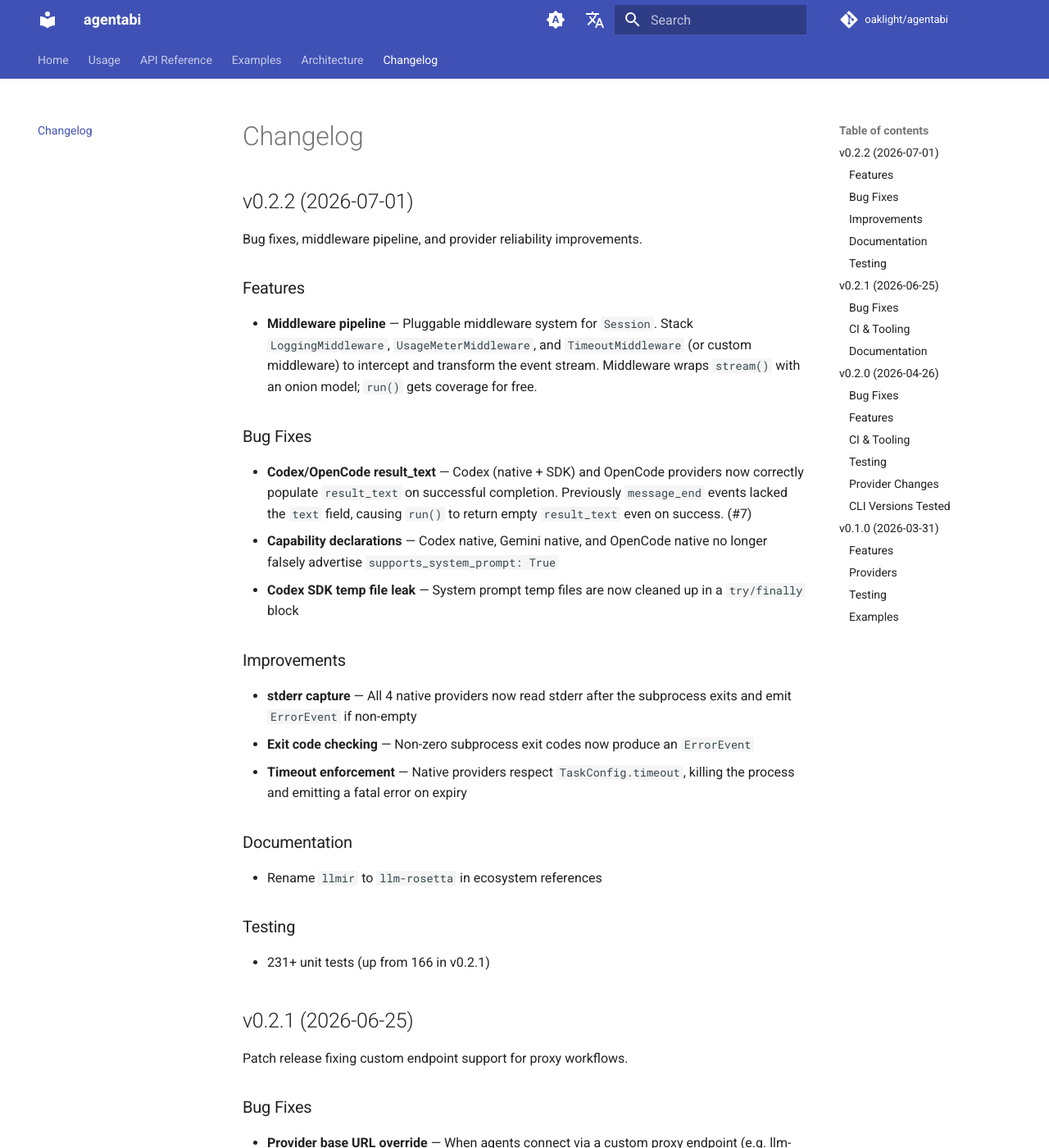
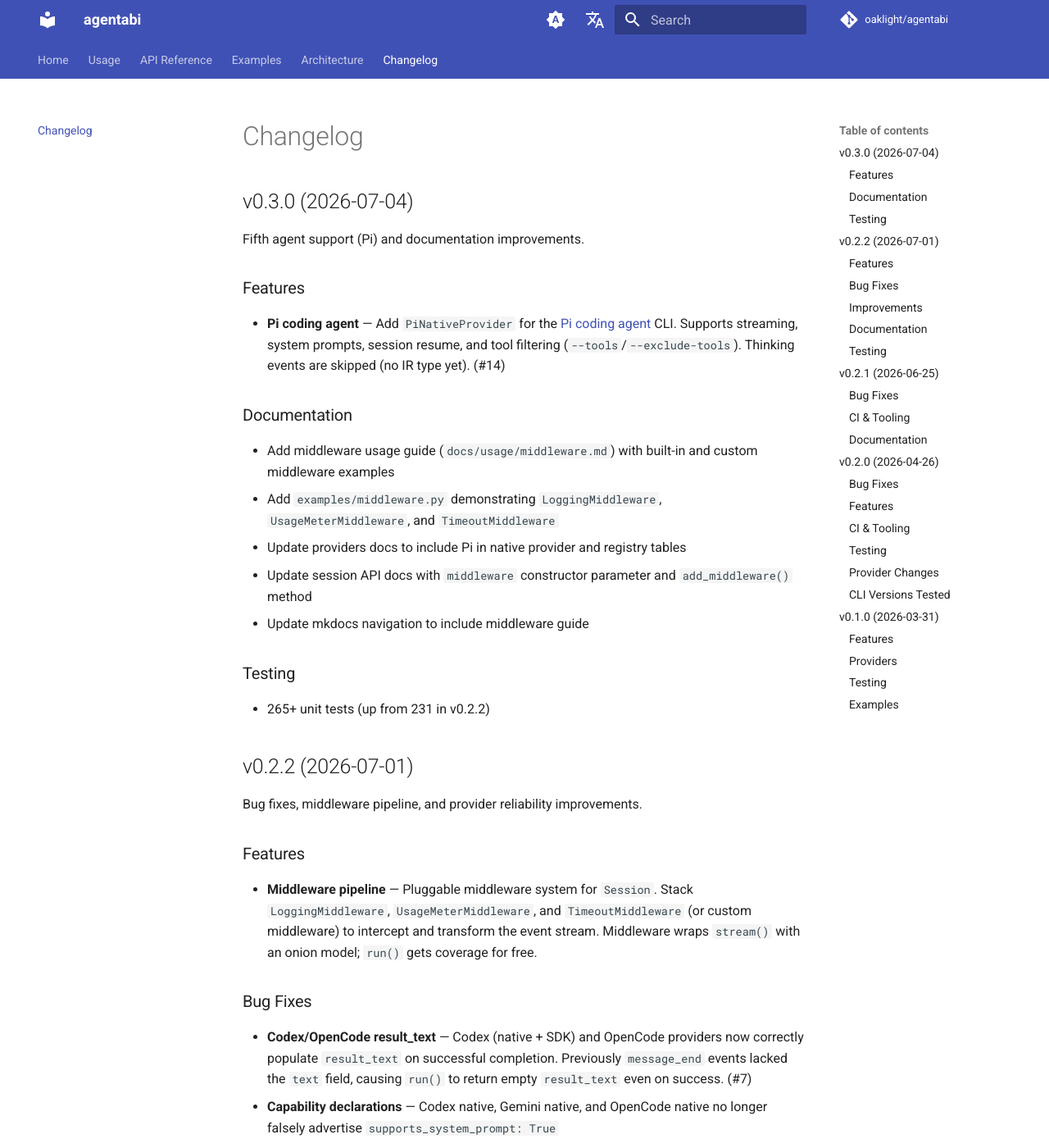
Before and after one commit to Oaklight/agentabi, an MkDocs documentation site: the page built from docs/changelog.md, in a window 1280 px wide and 1400 px high. Shown: the whole window at 82% size. Built offline with MkDocs 1.6.1 and Material for MkDocs 9.7.7, drawn with Linux system fonts in a browser that asks for light colours; comment, search, counter and statistics services are not loaded.

Commit message:
docs: add v0.3.0 changelog

```diff
--- a/docs/changelog.md
+++ b/docs/changelog.md
@@ -1,4 +1,24 @@
 # Changelog
+
+## v0.3.0 (2026-07-04)
+
+Fifth agent support (Pi) and documentation improvements.
+
+### Features
+
+- **Pi coding agent** — Add `PiNativeProvider` for the [Pi coding agent](https://pi.dev/) CLI. Supports streaming, system prompts, session resume, and tool filtering (`--tools`/`--exclude-tools`). Thinking events are skipped (no IR type yet). (#14)
+
+### Documentation
+
+- Add middleware usage guide (`docs/usage/middleware.md`) with built-in and custom middleware examples
+- Add `examples/middleware.py` demonstrating `LoggingMiddleware`, `UsageMeterMiddleware`, and `TimeoutMiddleware`
+- Update providers docs to include Pi in native provider and registry tables
+- Update session API docs with `middleware` constructor parameter and `add_middleware()` method
+- Update mkdocs navigation to include middleware guide
+
+### Testing
+
+- 265+ unit tests (up from 231 in v0.2.2)
 
 ## v0.2.2 (2026-07-01)
 
```
